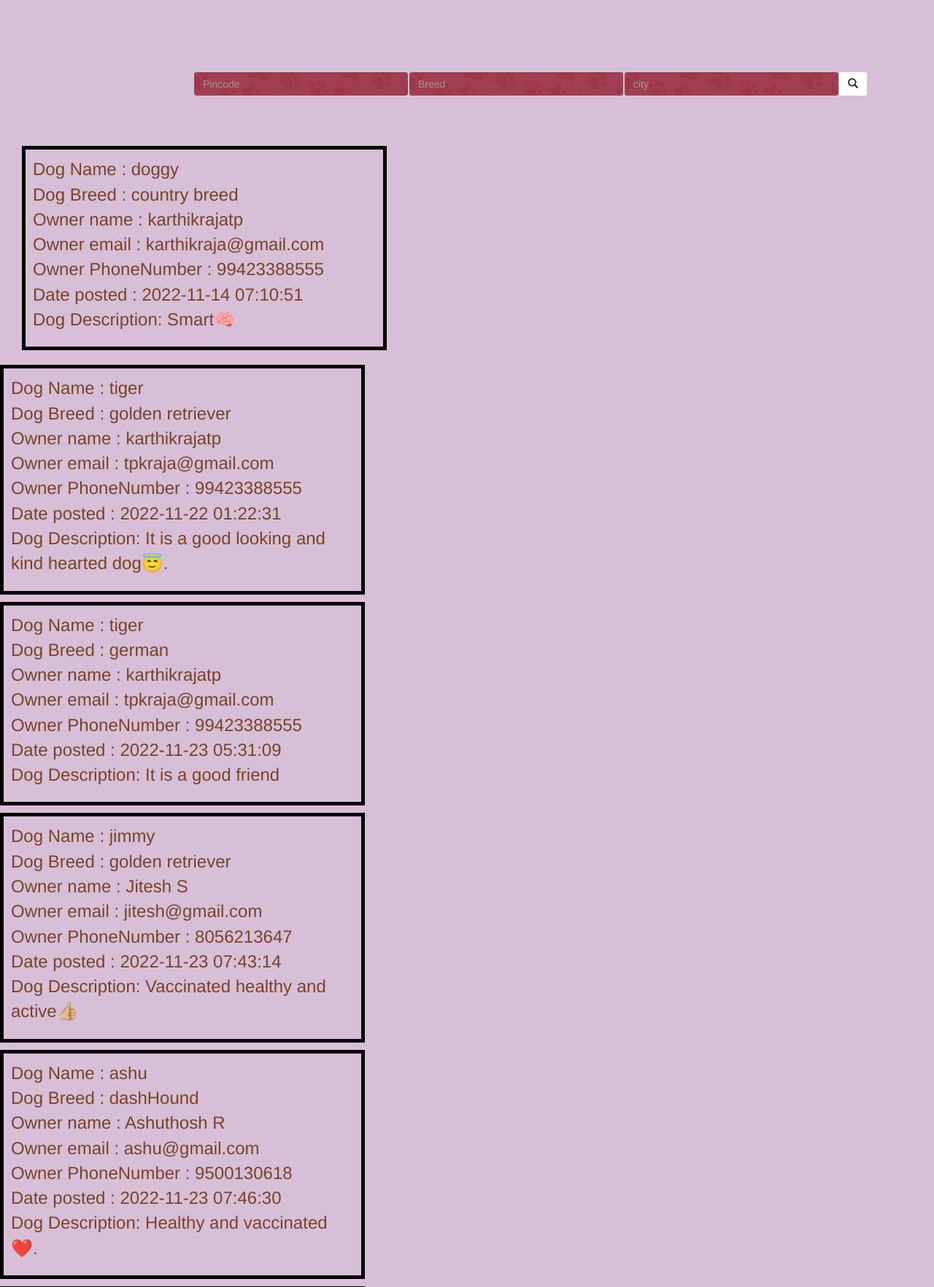
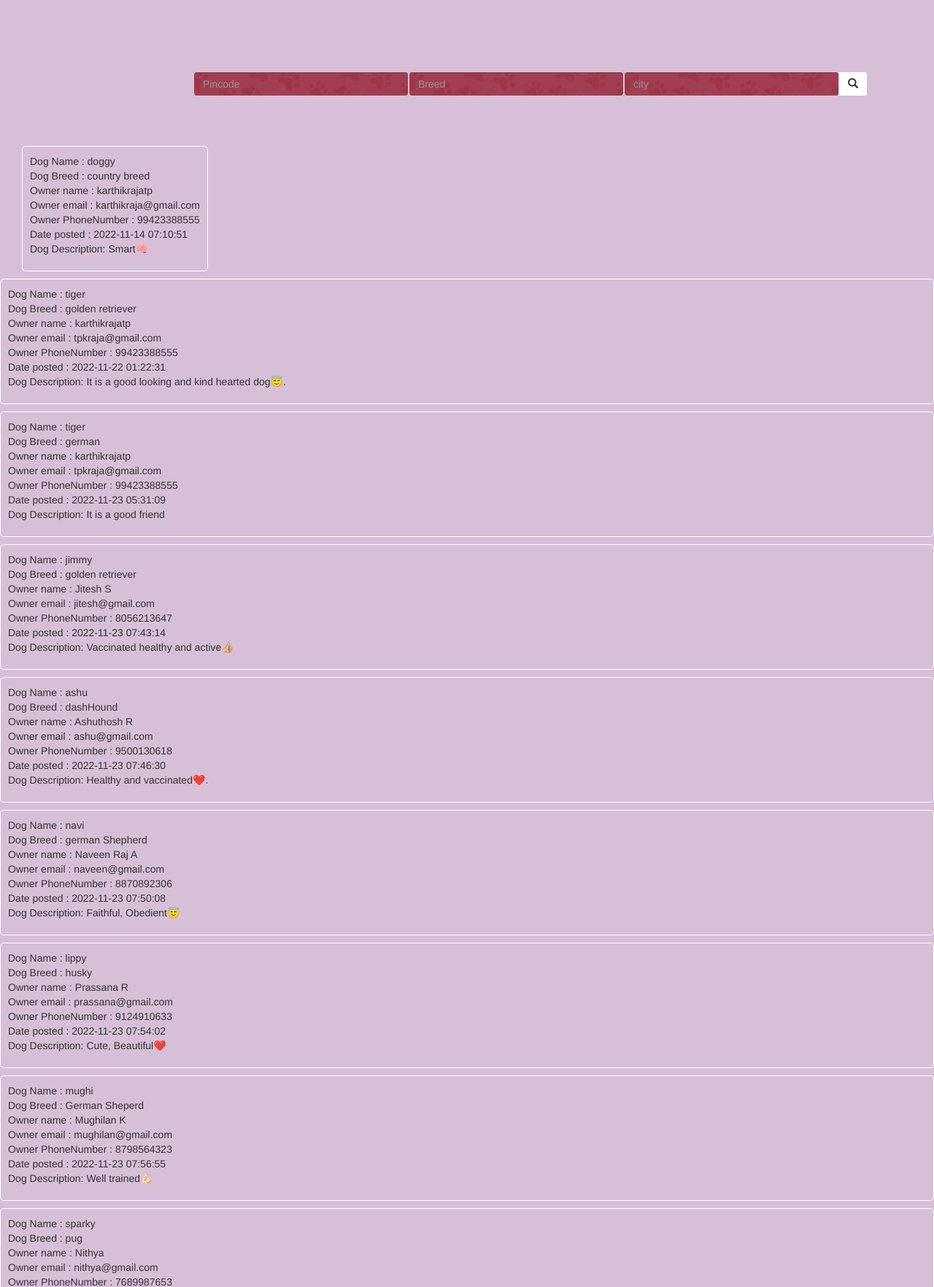
Before and after one commit to Karthikrajatp/Pet-Adoption-System, a Flask app: template website/templates/adopt.html in a window 1280 px wide. Shown: the part 264-2028 px from the top of the page at 73% size. Run offline with Flask 2, Linux system fonts and the light colour scheme; the template is opened without the code that fills it: values that come from a table or form of the project are taken from there, others are empty; data comes from the database, SQL or seed files in the repository; some libraries are stand-ins or nearby versions.

Commit message:
Added style for "wrapper","abc","whole" classes

```diff
--- a/website/static/adoptstyle.css
+++ b/website/static/adoptstyle.css
@@ -37,7 +37,7 @@
     background-color: rgb(42, 2, 40);
     overflow: hidden;
 }
-.abc{
+/*.abc{
     font-size:x-large;
     color: rgb(121, 64, 36);
     border: 10px;
@@ -48,6 +48,15 @@
   border: 5px solid black;
   margin: 0;
     }
+*/
+
+.abc{
+    display: flex;
+    padding: 10px;
+    border: 1px solid white;
+    border-radius: 5px;
+}
+
 .akp{
     margin-top: 80px;
     text-align: center;
@@ -59,9 +68,14 @@
 }
 .whole{
 
-    display: inline-block;
+/*     display: inline-block; */
+    display:flex;
+    flex-wrap:wrap;
     padding-left: 30px;
 
+}
+.wrapper{
+     padding:10px;
 }
 nav a {
     text-decoration: none;
```
